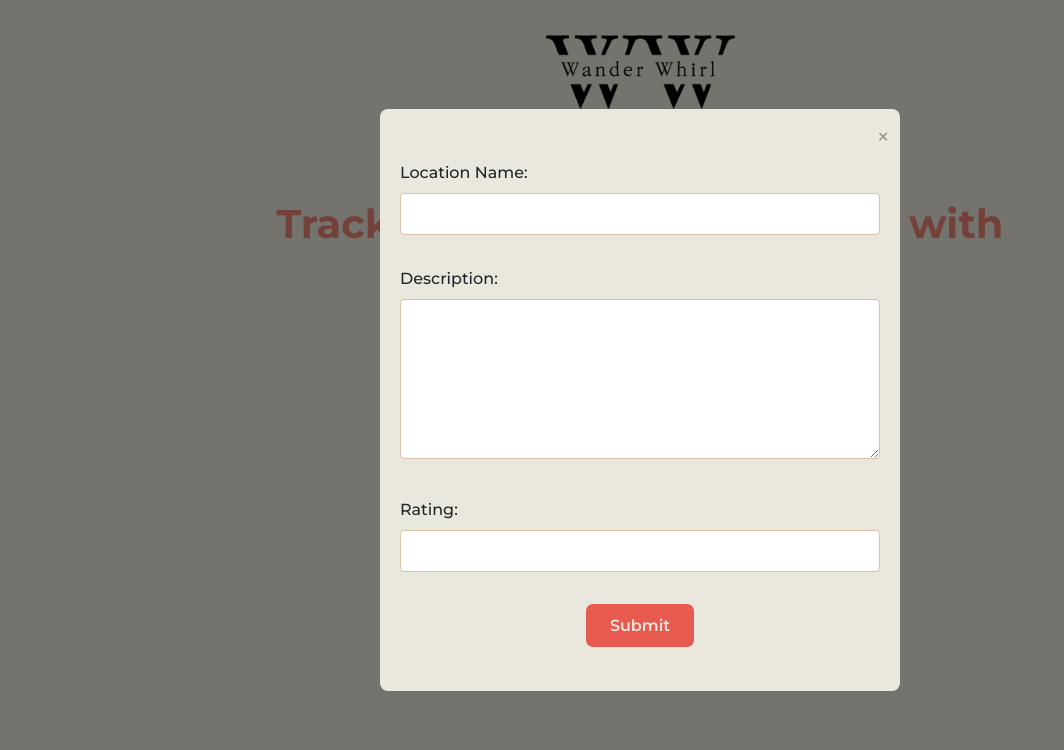
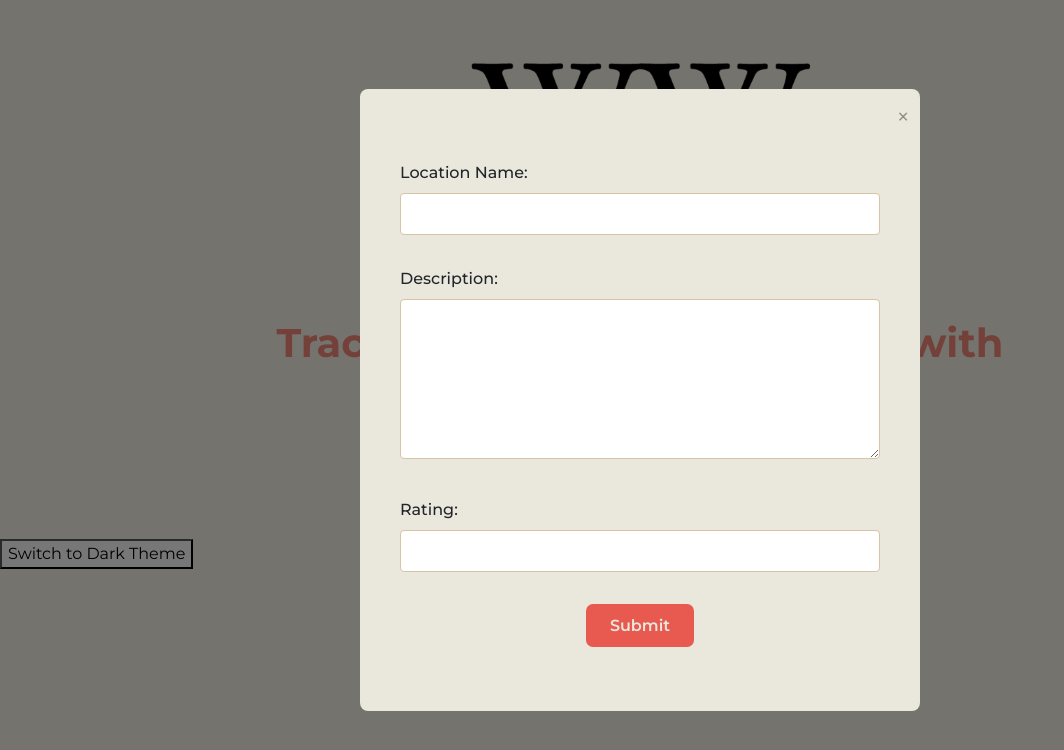
Before and after one commit to buffaloss/pw-lab6, a React (Create React App) app in the folder wander-whirl/: page / in a window 1280 px wide. Both pictures are taken after a click on the button "Add Location". Shown: the top 750 px of the page, without its empty margins (0-1064 px from the left). Built offline with nearby package versions, Linux system fonts and the light colour scheme.

Commit message:
Add dark theme for logo,header,form elements

```diff
--- a/wander-whirl/src/App.js
+++ b/wander-whirl/src/App.js
@@ -4,6 +4,8 @@ import Logo from "./components/Logo";
 import Header from "./components/Header";
 import Locations from "./components/Locations";
 import LocationForm from "./components/LocationForm";
+import { ThemeProvider, useTheme } from "./ThemeContext";
+import ToggleButton from "./components/ToggleButton";
 
 function App() {
   const [showForm, setShowForm] = useState(false);
@@ -15,6 +17,7 @@ function App() {
   };
 
   return (
+    <ThemeProvider>
     <div>
       <Logo/>
       <Header onShowForm={() => setShowForm(true)}/>
@@ -25,7 +28,11 @@ function App() {
         />
       )}
       <Locations locations={locations} />
+
+      <ToggleButton/>
+
     </div>
+    </ThemeProvider>
   );
 }
 
--- /dev/null
+++ b/wander-whirl/src/ThemeContext.js
@@ -0,0 +1,20 @@
+// ThemeContext.js
+import React, { createContext, useState, useContext } from 'react';
+
+const ThemeContext = createContext();
+
+export const ThemeProvider = ({ children }) => {
+  const [theme, setTheme] = useState('light');
+
+  const toggleTheme = () => {
+    setTheme((prevTheme) => (prevTheme === 'light' ? 'dark' : 'light'));
+  };
+
+  return (
+    <ThemeContext.Provider value={{ theme, toggleTheme }}>
+      {children}
+    </ThemeContext.Provider>
+  );
+};
+
+export const useTheme = () => useContext(ThemeContext);
--- a/wander-whirl/src/components/Header.css
+++ b/wander-whirl/src/components/Header.css
@@ -9,11 +9,16 @@
     color: #E98074;
   }
 
+  .intro-content.dark {
+    color: #EAE7DC;
+  }
+
   .intro-content h2 {
     font-size: 2.5rem;
     margin-bottom: 20px;
     font-weight: bold;
   }
+
 
   .intro-content p {
     font-size: 1.1rem;
@@ -32,12 +37,15 @@
     font-weight: 600;
   }
 
+  .btn.dark {
+    color: #021124;
+  }
+
   .btn:hover {
     background-color: #e94135;
     color: #EAE7DC;
   }
 
-h3 {
-    text-align: left;
-    margin-top: 1em;
-}
+  .btn.dark:hover{
+    color: #021124;
+  }
--- a/wander-whirl/src/components/Header.js
+++ b/wander-whirl/src/components/Header.js
@@ -2,15 +2,17 @@ import React, { useState } from "react";
 import "./Header.css";
 import LocationForm from "./LocationForm";
 import LocationList from "./LocationList";
+import { useTheme } from "../ThemeContext";
 
 function Header({onShowForm}) {
+  const { theme } = useTheme();
 
   return (
-    <div className="intro-container">
-      <div className="intro-content">
+    <div className={`intro-container ${theme === 'dark' ? 'dark' : ''}`}>
+      <div className={`intro-content ${theme === 'dark' ? 'dark' : ''}`}>
         <h2>Track your travel destinations with ease and style!</h2>
-        <div className="buttons-container">
-            <button className="btn" onClick={onShowForm}>Add Location</button>
+        <div className={`buttons-container ${theme === 'dark' ? 'dark' : ''}`}>
+            <button className={`btn ${theme === 'dark' ? 'dark' : ''}`} onClick={onShowForm}>Add Location</button>
         </div>
       </div>
     </div>
--- a/wander-whirl/src/components/LocationForm.css
+++ b/wander-whirl/src/components/LocationForm.css
@@ -10,11 +10,19 @@
     align-items: center;
   }
 
+  .popup.dark {
+   background-color: rgba(0, 0, 0, 0.5);
+  }
+
   .popup-content {
     background-color: #EAE7DC;
     padding:20px;
     border-radius: 8px;
     position: relative;
+  }
+
+  .popup-content.dark {
+    background-color: #021124;
   }
 
   .close {
@@ -30,6 +38,10 @@
     margin-top:2em;
   }
 
+  form.dark {
+    background-color: #021124;
+  }
+
   input, textarea {
     min-width: 30em;
     width: 100%;
@@ -40,6 +52,11 @@
     box-sizing: border-box;
   }
 
+  input.dark, textarea.dark {
+    background-color: #021124;
+    color:#D8C3A5;
+  }
+
   textarea {
     min-height: 10em;
   }
@@ -47,6 +64,11 @@
   .form-group {
     margin-bottom: 1.5em;
     text-align: center;
+  }
+
+  .form-group.dark {
+    background-color: #021124;
+    color:#D8C3A5
   }
 
   label {
@@ -68,3 +90,7 @@
 .submit-btn:hover {
     background-color: #e94135;
 }
+
+.submit-btn.dark {
+    color: #021124;
+}
--- a/wander-whirl/src/components/LocationForm.js
+++ b/wander-whirl/src/components/LocationForm.js
@@ -1,6 +1,7 @@
 // LocationForm.js
 import React, { useState } from 'react';
 import "./LocationForm.css";
+import { useTheme } from "../ThemeContext";
 
 function LocationForm({ onSubmit, onClose }) {
   const [locationData, setLocationData] = useState({
@@ -27,12 +28,15 @@ function LocationForm({ onSubmit, onClose }) {
     });
     onClose();
   };
+
+  const { theme } = useTheme();
+
   return (
-    <div className="popup">
-      <div className="popup-content">
+    <div className={`popup ${theme === 'dark' ? 'dark' : ''}`}>
+      <div className={`popup-content ${theme === 'dark' ? 'dark' : ''}`}>
         <span className="close" onClick={onClose}>&times;</span>
-        <form onSubmit={handleSubmit}>
-          <div className="form-group">
+        <form className={`popup-content ${theme === 'dark' ? 'dark' : ''}`} onSubmit={handleSubmit}>
+          <div className={`form-group ${theme === 'dark' ? 'dark' : ''}`}>
             <label htmlFor="locationName">Location Name:</label>
             <input
               type="text"
@@ -41,9 +45,10 @@ function LocationForm({ onSubmit, onClose }) {
               value={locationData.name}
               onChange={handleChange}
               required
+              className={`${theme === 'dark' ? 'dark' : ''}`}
             />
           </div>
-          <div className="form-group">
+          <div className={`form-group ${theme === 'dark' ? 'dark' : ''}`}>
             <label htmlFor="description">Description:</label>
             <textarea
               id="description"
@@ -51,9 +56,10 @@ function LocationForm({ onSubmit, onClose }) {
               value={locationData.description}
               onChange={handleChange}
               required
+              className={`${theme === 'dark' ? 'dark' : ''}`}
             />
           </div>
-          <div className="form-group">
+          <div className={`form-group ${theme === 'dark' ? 'dark' : ''}`}>
             <label htmlFor="rating">Rating:</label>
             <input
               type="number"
@@ -65,10 +71,11 @@ function LocationForm({ onSubmit, onClose }) {
               max="5"
               step="0.5"
               required
+              className={`${theme === 'dark' ? 'dark' : ''}`}
             />
           </div>
-          <div className="form-group">
-            <button className="submit-btn" type="submit">Submit</button>
+          <div className={`form-group ${theme === 'dark' ? 'dark' : ''}`}>
+            <button className={`submit-btn ${theme === 'dark' ? 'dark' : ''}`} type="submit">Submit</button>
           </div>
         </form>
       </div>
--- a/wander-whirl/src/components/Logo.css
+++ b/wander-whirl/src/components/Logo.css
@@ -1,4 +1,12 @@
+div {
+  background-color: #eae7dc;
+}
+
+div.dark {
+  background-color: #021124 ;
+}
+
 img {
-    width: 15%;
-    min-width: 200px;
+  width: 35%;
+  min-width: 200px;
 }
--- a/wander-whirl/src/components/Logo.js
+++ b/wander-whirl/src/components/Logo.js
@@ -1,11 +1,23 @@
-import './Logo.css'
-import React from 'react';
-import logoImage from '../images/logo.png';
+import "./Logo.css";
+import React from "react";
+import logoImage from "../images/logo.png";
+import darkLogoImage from "../images/logo-dark.png";
+import { useTheme } from "../ThemeContext";
 
 function Logo() {
+  const { theme } = useTheme();
+
   return (
-    <div className="d-flex justify-content-center">
-      <img src={logoImage} alt="Logo" className="img-fluid" />
+    // <div className="d-flex justify-content-center text-center">
+       <div className={`d-flex justify-content-center text-center ${theme === 'dark' ? 'dark' : ''}`}>
+
+       <div className={` ${theme === 'dark' ? 'dark' : ''}`}>
+      {theme === 'light' ? (
+        <img src={logoImage} alt="Light Logo" className="logo" />
+      ) : (
+        <img src={darkLogoImage} alt="Dark Logo" className="logo" />
+      )}
+      </div>
     </div>
   );
 }
--- /dev/null
+++ b/wander-whirl/src/components/ToggleButton.js
@@ -0,0 +1,16 @@
+// ToggleButton.js
+import React from 'react';
+import { useTheme } from '../ThemeContext';
+import './ToggleButton.css';
+
+const ToggleButton = () => {
+  const { theme, toggleTheme } = useTheme();
+
+  return (
+    <button onClick={toggleTheme}>
+      {theme === 'light' ? 'Switch to Dark Theme' : 'Switch to Light Theme'}
+    </button>
+  );
+};
+
+export default ToggleButton;
```
Also changed, not shown: wander-whirl/src/components/ToggleButton.css (added).
